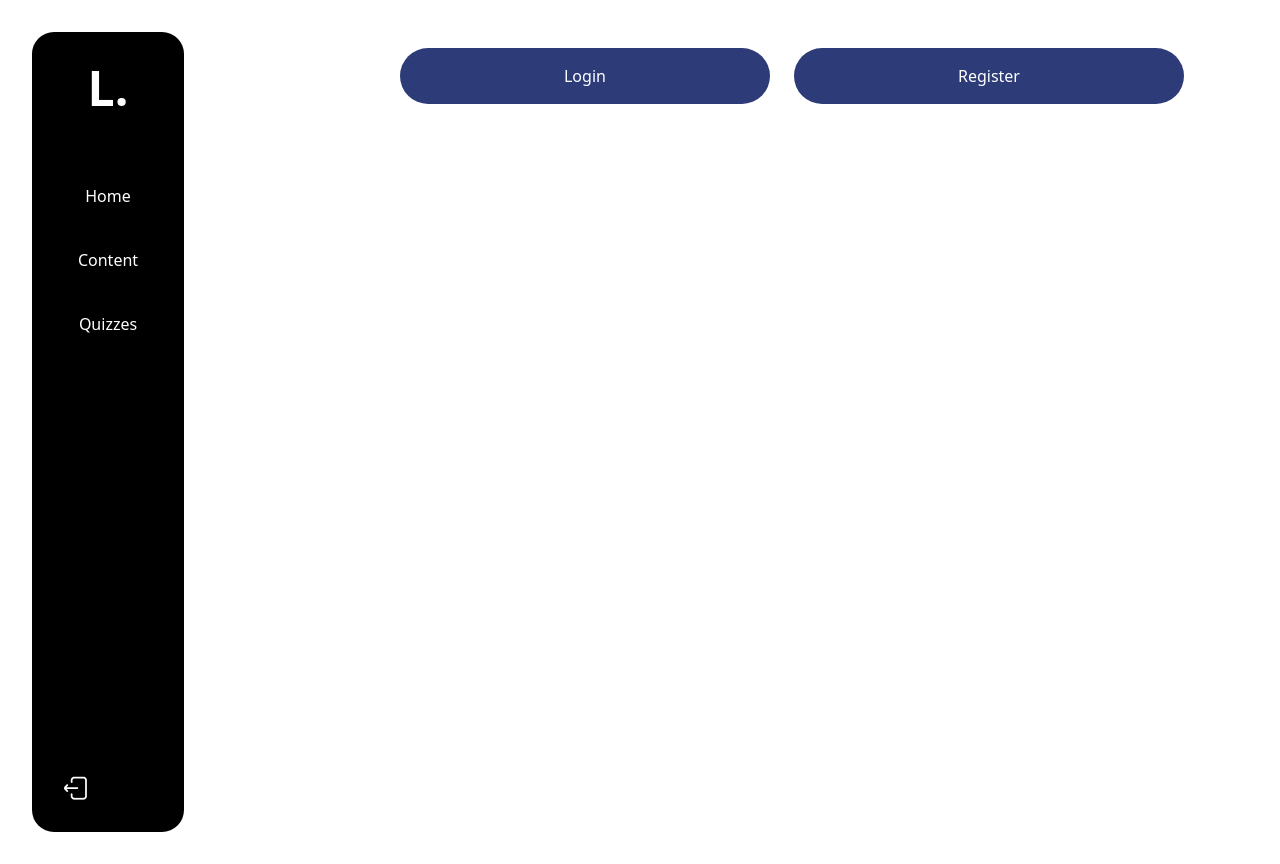
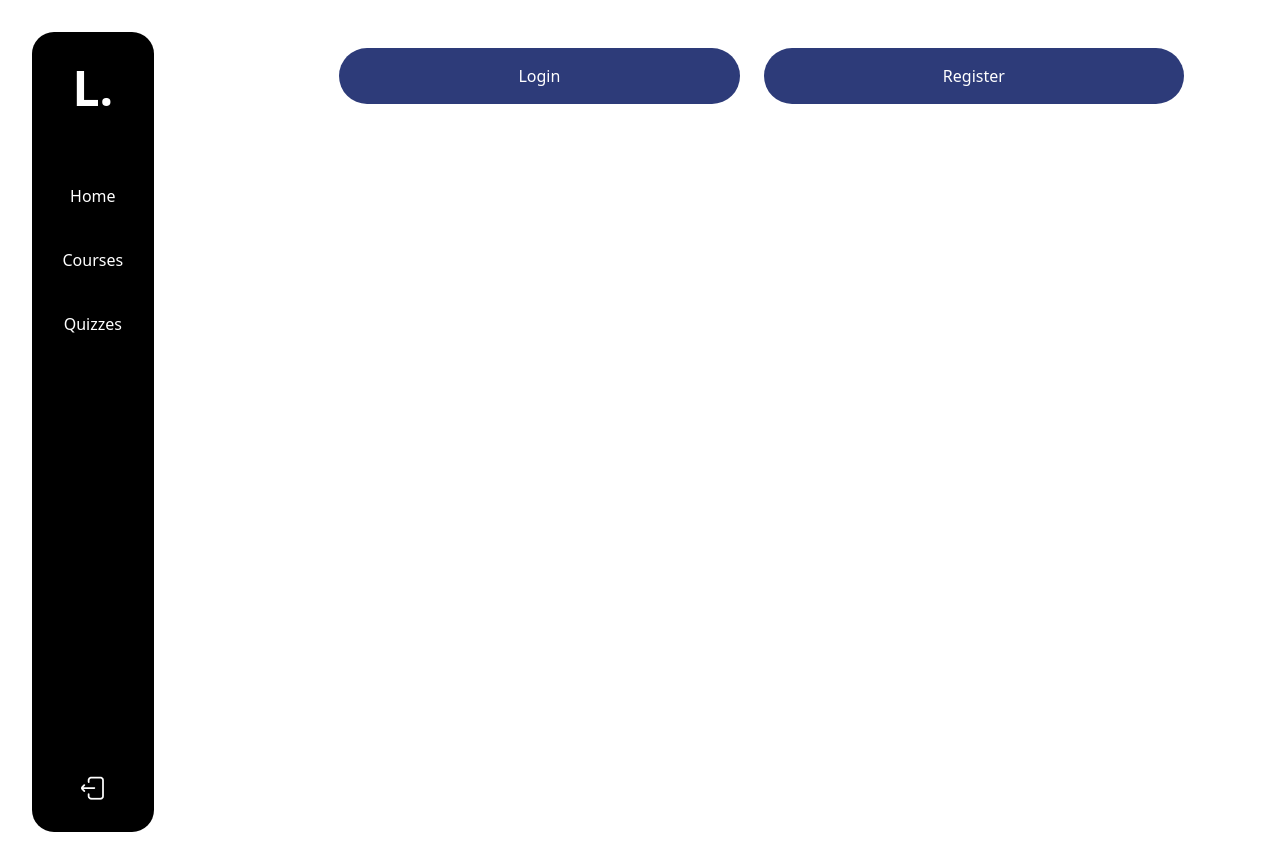
Before and after one commit to WBT-Kenya/Social-Learn-To-Earn-Platform, a React (Vite) app: page / in a window 1280 px wide. Built offline with nearby package versions, Linux system fonts and the light colour scheme; the HTML template or start-up script is replaced by a standard one.

Commit message:
Update course item

```diff
--- a/src/components/CourseItem.tsx
+++ b/src/components/CourseItem.tsx
@@ -9,8 +9,10 @@ const CourseItem = ({ course }: { course: Course }) => {
   return (
     <section className="flex flex-col">
       <img src={image} alt="" />
-      <h3>{title}</h3>
-      <p>{description}</p>
+      <div className="bg-[#EEEFEF] flex flex-col space-y-3 text-black hover:text-white hover:bg-black p-8">
+        <h3 className="text-2xl font-semibold text-center ">{title}</h3>
+        <p className="font-light">{description}</p>
+      </div>
     </section>
   );
 };
--- a/src/components/Sidebar.tsx
+++ b/src/components/Sidebar.tsx
@@ -6,18 +6,27 @@ const Sidebar = () => {
       <div className="flex flex-col space-y-16">
         <p className="text-white font-black text-5xl self-center px-8">L.</p>
         <div className="flex flex-col space-y-6">
-          <a href="/" className="text-white hover:bg-white hover:text-black text-center py-2">
+          <a
+            href="/"
+            className="text-white hover:bg-white hover:text-black text-center py-2"
+          >
             Home
           </a>
-          <a href="/courses" className="text-white hover:bg-white hover:text-black text-center py-2">
-            Content
+          <a
+            href="/courses"
+            className="text-white hover:bg-white hover:text-black text-center py-2"
+          >
+            Courses
           </a>
-          <a href="/quizzes" className="text-white hover:bg-white hover:text-black text-center py-2">
+          <a
+            href="/quizzes"
+            className="text-white hover:bg-white hover:text-black text-center py-2"
+          >
             Quizzes
           </a>
         </div>
       </div>
-      <div className="px-8">
+      <div className="px-8 self-center">
         <img src={LogoutIcon} alt="" />
       </div>
     </section>
--- a/src/pages/Home.tsx
+++ b/src/pages/Home.tsx
@@ -3,10 +3,10 @@ import { Sidebar } from "../components";
 const Home = () => {
   return (
     <section className="flex p-8">
-      <section className="basis-1/4">
+      <section className="basis-1/5">
         <Sidebar />
       </section>
-      <section className="basis-3/4 flex flex-col">
+      <section className="basis-4/5 flex flex-col">
         <nav className="flex space-x-6 px-16 py-4">
           <a
             href="/login"
```
